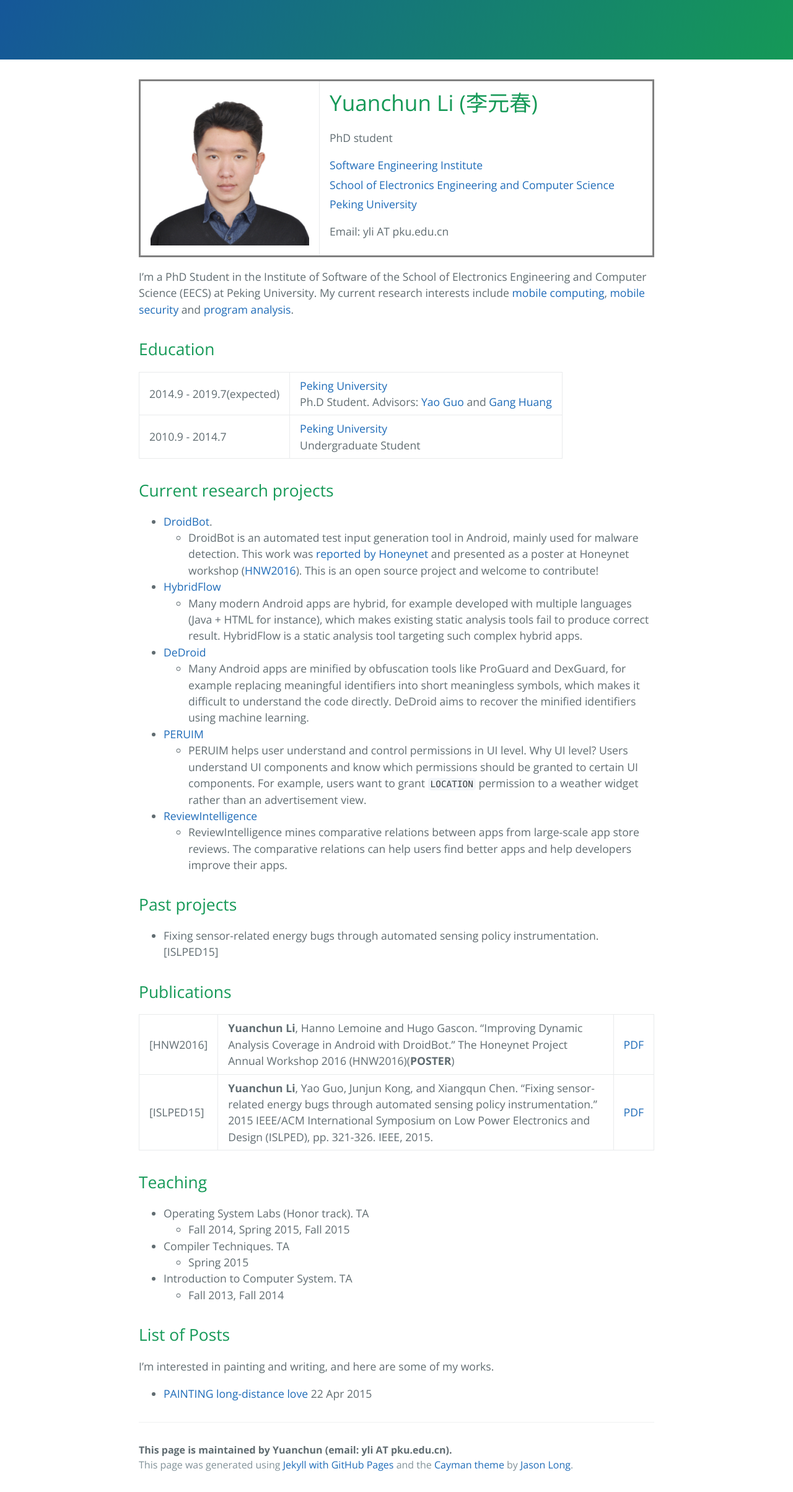
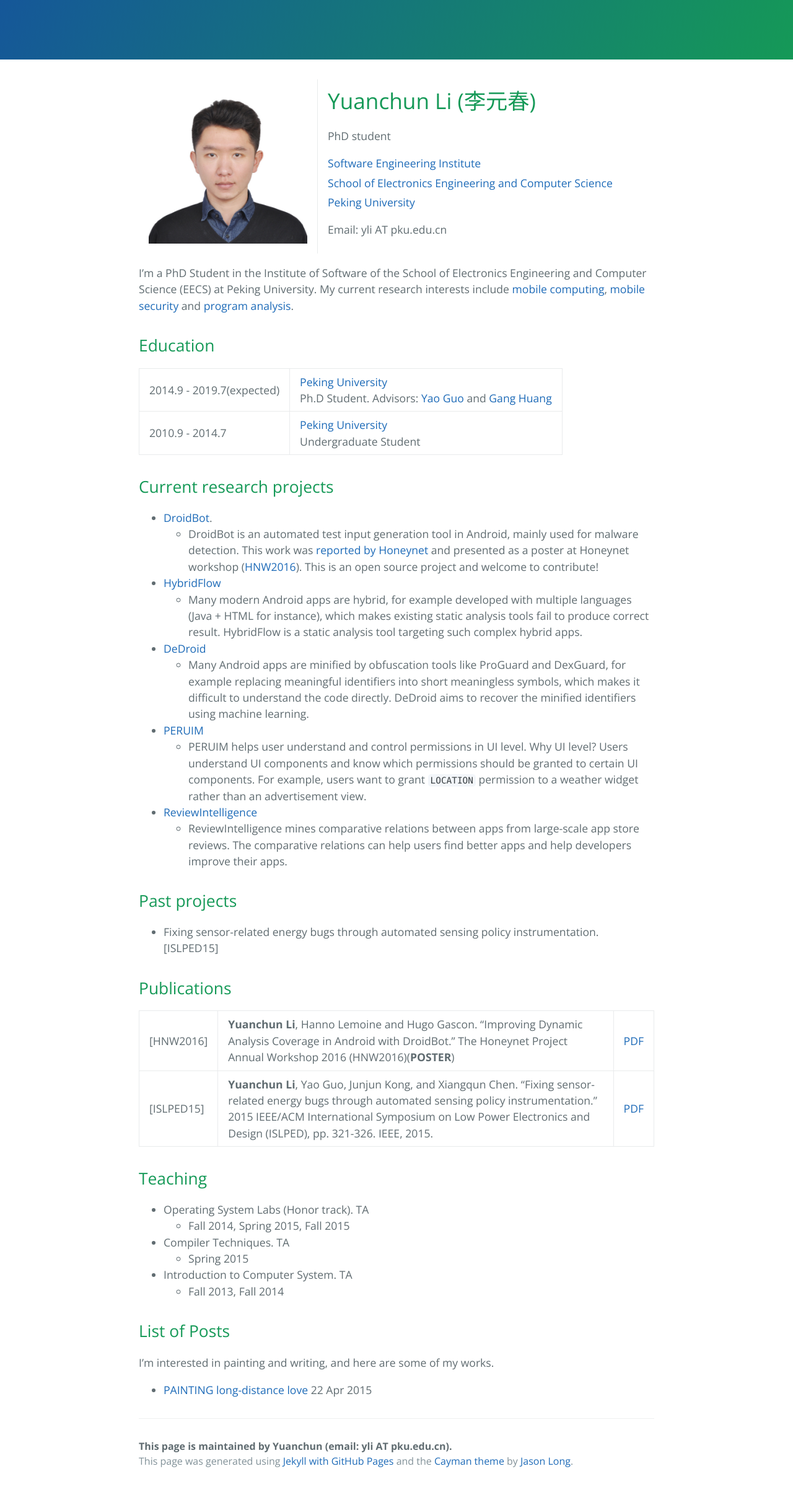
Before and after one commit to yuanchun-li/yuanchun-li.github.io, a Jekyll site: the page built from index.md, in a window 1280 px wide. Shown: the whole page at 62% size. Built offline with Jekyll 4.4.1, drawn with Linux system fonts in a browser that asks for light colours.

Commit message:
change baseurl

```diff
--- a/_config.yml
+++ b/_config.yml
@@ -1,3 +1,2 @@
 highlighter: rouge
-baseurl: /homepage
 github: [Repository metadata]
--- a/index.md
+++ b/index.md
@@ -3,7 +3,7 @@
 title: Yuanchun's homepage
 ---
 
-<table style="border-style:solid">
+<table style="border-style:none">
 <tbody style="border-style:hidden">
 <tr>
   <td><img width="256px" src="{{site.baseurl}}/static/figure/avatar_201603.jpg"></td>
@@ -82,5 +82,5 @@
 I'm interested in painting and writing, and here are some of my works.
 
 {% for post in site.posts %}
-+ [{{ post.title }}]({{ site.baseurl }}/{{ post.url }}) {{ post.date | date_to_string }}
++ [{{ post.title }}]({{ site.baseurl }}{{ post.url }}) {{ post.date | date_to_string }}
 {% endfor %}
```
